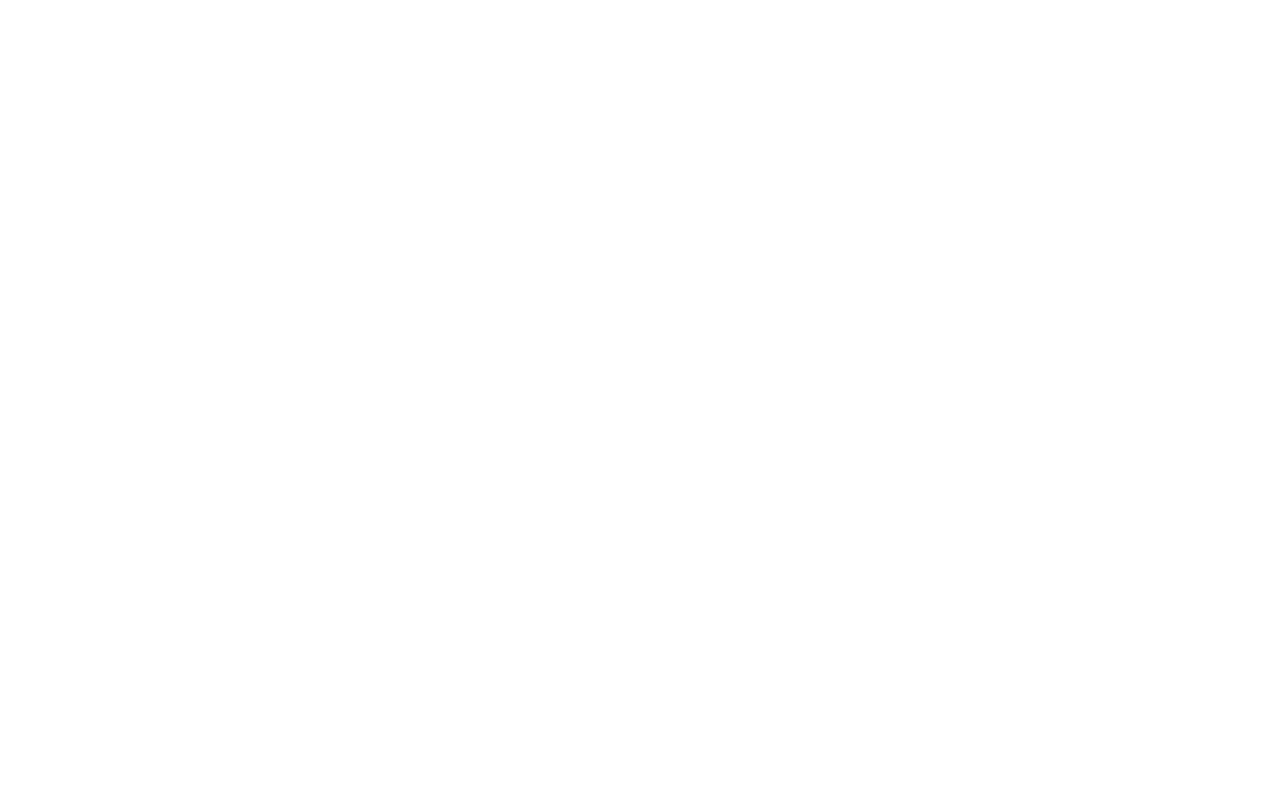
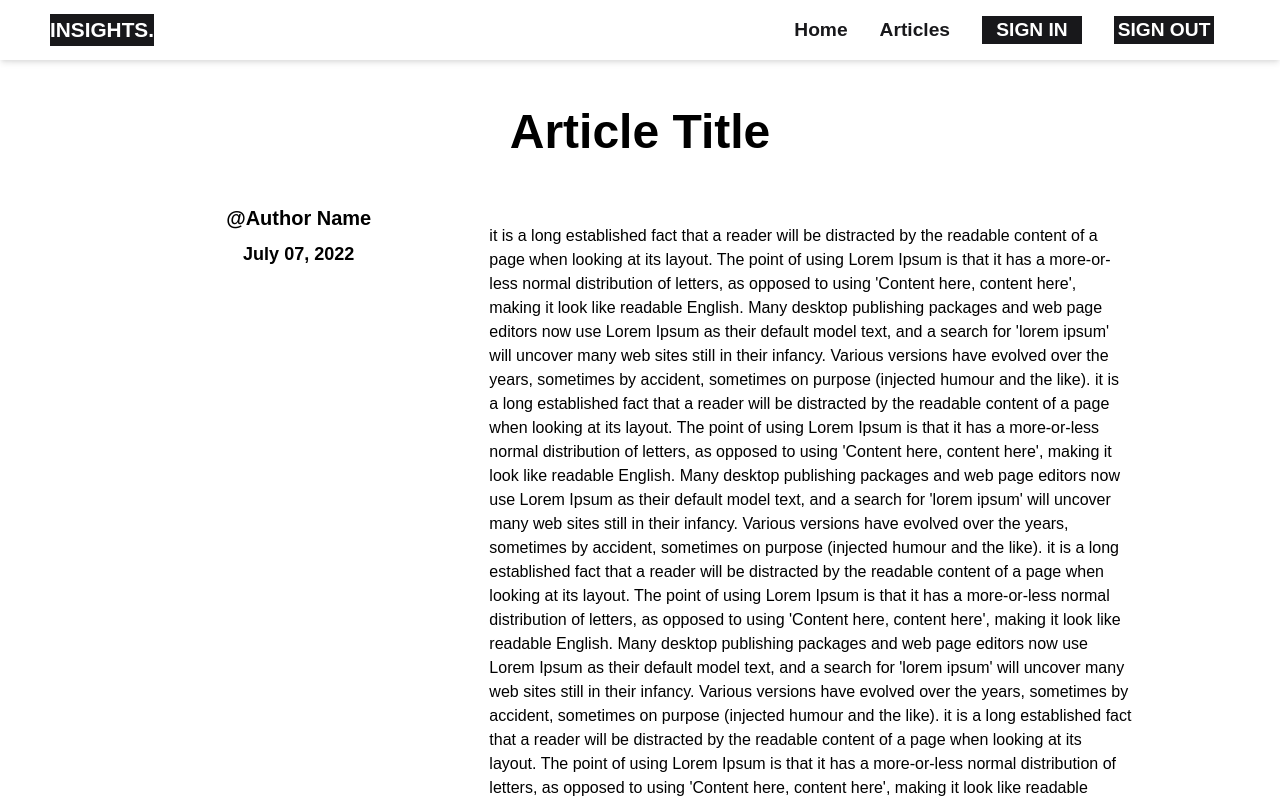
Before and after one commit to TimmyChan99/insights, a React (Create React App) app: page /articles/details in a window 1280 px wide. Before the commit this address had no page. Shown: the top 800 px of the page. Built offline with nearby package versions, Linux system fonts and the light colour scheme.

Commit message:
Add Article page

```diff
--- /dev/null
+++ b/src/componentes/articles/ArticleDetails.js
@@ -0,0 +1,37 @@
+import React from 'react';
+import Image from './Image'
+
+const ArticleDetails = () => {
+	const imgLink = 'https://images.pexels.com/photos/7380126/pexels-photo-7380126.jpeg?cs=srgb&dl=pexels-sena-aykut-7380126.jpg&fm=jpg'
+
+	return (
+		<article className='w-4/5 grid grid-cols-3 relative m-auto'>
+      {/* <Image link={imgLink}/> */}
+				<h3 className='text-5xl font-extrabold col-span-3 flex items-center justify-center text-center h-36'>Article Title</h3>
+			<div className='flex flex-col items-center space-y-2 h-fit sticky top-20'>
+			  <p className='text-xl font-bold	'>@Author Name</p>
+				<time className='text-lg font-bold'>July 07, 2022</time>
+			</div>
+			<p className='h-fit col-span-2 p-5'>
+			 it is a long established fact that a reader will be distracted by the readable content of a page when looking at its layout. The point of using Lorem Ipsum is that it has a more-or-less normal distribution of letters, as opposed to using 'Content here, content here', making it look like readable English. Many desktop publishing packages and web page editors now use Lorem Ipsum as their default model text, and a search for 'lorem ipsum' will uncover many web sites still in their infancy. Various versions have evolved over the years, sometimes by accident, sometimes on purpose (injected humour and the like).
+			 it is a long established fact that a reader will be distracted by the readable content of a page when looking at its layout. The point of using Lorem Ipsum is that it has a more-or-less normal distribution of letters, as opposed to using 'Content here, content here', making it look like readable English. Many desktop publishing packages and web page editors now use Lorem Ipsum as their default model text, and a search for 'lorem ipsum' will uncover many web sites still in their infancy. Various versions have evolved over the years, sometimes by accident, sometimes on purpose (injected humour and the like).
+			 it is a long established fact that a reader will be distracted by the readable content of a page when looking at its layout. The point of using Lorem Ipsum is that it has a more-or-less normal distribution of letters, as opposed to using 'Content here, content here', making it look like readable English. Many desktop publishing packages and web page editors now use Lorem Ipsum as their default model text, and a search for 'lorem ipsum' will uncover many web sites still in their infancy. Various versions have evolved over the years, sometimes by accident, sometimes on purpose (injected humour and the like).
+			 it is a long established fact that a reader will be distracted by the readable content of a page when looking at its layout. The point of using Lorem Ipsum is that it has a more-or-less normal distribution of letters, as opposed to using 'Content here, content here', making it look like readable English. Many desktop publishing packages and web page editors now use Lorem Ipsum as their default model text, and a search for 'lorem ipsum' will uncover many web sites still in their infancy. Various versions have evolved over the years, sometimes by accident, sometimes on purpose (injected humour and the like).
+			 it is a long established fact that a reader will be distracted by the readable content of a page when looking at its layout. The point of using Lorem Ipsum is that it has a more-or-less normal distribution of letters, as opposed to using 'Content here, content here', making it look like readable English. Many desktop publishing packages and web page editors now use Lorem Ipsum as their default model text, and a search for 'lorem ipsum' will uncover many web sites still in their infancy. Various versions have evolved over the years, sometimes by accident, sometimes on purpose (injected humour and the like).
+			 it is a long established fact that a reader will be distracted by the readable content of a page when looking at its layout. The point of using Lorem Ipsum is that it has a more-or-less normal distribution of letters, as opposed to using 'Content here, content here', making it look like readable English. Many desktop publishing packages and web page editors now use Lorem Ipsum as their default model text, and a search for 'lorem ipsum' will uncover many web sites still in their infancy. Various versions have evolved over the years, sometimes by accident, sometimes on purpose (injected humour and the like).
+			 it is a long established fact that a reader will be distracted by the readable content of a page when looking at its layout. The point of using Lorem Ipsum is that it has a more-or-less normal distribution of letters, as opposed to using 'Content here, content here', making it look like readable English. Many desktop publishing packages and web page editors now use Lorem Ipsum as their default model text, and a search for 'lorem ipsum' will uncover many web sites still in their infancy. Various versions have evolved over the years, sometimes by accident, sometimes on purpose (injected humour and the like).
+			 it is a long established fact that a reader will be distracted by the readable content of a page when looking at its layout. The point of using Lorem Ipsum is that it has a more-or-less normal distribution of letters, as opposed to using 'Content here, content here', making it look like readable English. Many desktop publishing packages and web page editors now use Lorem Ipsum as their default model text, and a search for 'lorem ipsum' will uncover many web sites still in their infancy. Various versions have evolved over the years, sometimes by accident, sometimes on purpose (injected humour and the like).
+			 it is a long established fact that a reader will be distracted by the readable content of a page when looking at its layout. The point of using Lorem Ipsum is that it has a more-or-less normal distribution of letters, as opposed to using 'Content here, content here', making it look like readable English. Many desktop publishing packages and web page editors now use Lorem Ipsum as their default model text, and a search for 'lorem ipsum' will uncover many web sites still in their infancy. Various versions have evolved over the years, sometimes by accident, sometimes on purpose (injected humour and the like).
+			 it is a long established fact that a reader will be distracted by the readable content of a page when looking at its layout. The point of using Lorem Ipsum is that it has a more-or-less normal distribution of letters, as opposed to using 'Content here, content here', making it look like readable English. Many desktop publishing packages and web page editors now use Lorem Ipsum as their default model text, and a search for 'lorem ipsum' will uncover many web sites still in their infancy. Various versions have evolved over the years, sometimes by accident, sometimes on purpose (injected humour and the like).
+			 it is a long established fact that a reader will be distracted by the readable content of a page when looking at its layout. The point of using Lorem Ipsum is that it has a more-or-less normal distribution of letters, as opposed to using 'Content here, content here', making it look like readable English. Many desktop publishing packages and web page editors now use Lorem Ipsum as their default model text, and a search for 'lorem ipsum' will uncover many web sites still in their infancy. Various versions have evolved over the years, sometimes by accident, sometimes on purpose (injected humour and the like).
+			 it is a long established fact that a reader will be distracted by the readable content of a page when looking at its layout. The point of using Lorem Ipsum is that it has a more-or-less normal distribution of letters, as opposed to using 'Content here, content here', making it look like readable English. Many desktop publishing packages and web page editors now use Lorem Ipsum as their default model text, and a search for 'lorem ipsum' will uncover many web sites still in their infancy. Various versions have evolved over the years, sometimes by accident, sometimes on purpose (injected humour and the like).
+			 it is a long established fact that a reader will be distracted by the readable content of a page when looking at its layout. The point of using Lorem Ipsum is that it has a more-or-less normal distribution of letters, as opposed to using 'Content here, content here', making it look like readable English. Many desktop publishing packages and web page editors now use Lorem Ipsum as their default model text, and a search for 'lorem ipsum' will uncover many web sites still in their infancy. Various versions have evolved over the years, sometimes by accident, sometimes on purpose (injected humour and the like).
+			 it is a long established fact that a reader will be distracted by the readable content of a page when looking at its layout. The point of using Lorem Ipsum is that it has a more-or-less normal distribution of letters, as opposed to using 'Content here, content here', making it look like readable English. Many desktop publishing packages and web page editors now use Lorem Ipsum as their default model text, and a search for 'lorem ipsum' will uncover many web sites still in their infancy. Various versions have evolved over the years, sometimes by accident, sometimes on purpose (injected humour and the like).
+			</p>
+
+
+		</article>
+	)
+}
+
+export default ArticleDetails
--- a/src/componentes/articles/ArticleSummery.js
+++ b/src/componentes/articles/ArticleSummery.js
@@ -1,4 +1,5 @@
 import React from 'react'
+import { NavLink } from 'react-router-dom'
 import Image from './Image'
 
 const ArticleSummery = () => {
@@ -7,8 +8,8 @@
 		<article className='h-96 flex flex-col space-y-2'>
       <Image link={imgLink}/>
 			<time className='text-lg font-bold'>.July 07, 2022</time>
-			<h3 className='text-2xl font-extrabold	'>Article Title</h3>
-			<p className='text-xl font-bold	'>Author Name</p>
+			<h3 className='text-2xl font-extrabold	'>_Article Title</h3>
+			<p className='text-xl font-bold	'>@Author Name</p>
 			<p className='truncate h-fit'>
 			Lorem Ipsum is simply dummy text of the printing and typesetting industry.
 			Lorem Ipsum has been the industry's standard dummy text ever since the 1500s,
@@ -20,7 +21,9 @@
 			 versions of Lorem Ipsum.
 			</p>
 			<hr className='border-1 border-zinc-900'/>
-			<a href='#' className='text-lg font-bold	'>Read more &rarr;</a>
+			<NavLink to='/articles/details'>
+			  Read more &rarr;
+			</NavLink>
 		</article>
 	)
 }
--- a/src/componentes/header/Header.js
+++ b/src/componentes/header/Header.js
@@ -9,7 +9,7 @@
 
 
 const Header = () => {
-	const [click, setClick] = useState(false);pm
+	const [click, setClick] = useState(false);
 
 	const handleClick = () => setClick(!click)
 
--- a/src/layouts/Layout.js
+++ b/src/layouts/Layout.js
@@ -2,6 +2,7 @@
 import { BrowserRouter as Router, Routes, Route } from 'react-router-dom';
 import Header from '../componentes/header/Header';
 import Articles from '../pages/Articles';
+import ArticleDetails from '../componentes/articles/ArticleDetails';
 import Home from '../pages/Home';
 
 const Layout = () => {
@@ -12,6 +13,7 @@
 			<Routes>
 				<Route path='/' element={<Home />} />
 				<Route path='/articles' element={<Articles />} />
+				<Route path='articles/details' element={<ArticleDetails />} />
 			</Routes>
 		</Router>
 		</>
--- a/src/pages/Articles.js
+++ b/src/pages/Articles.js
@@ -4,7 +4,7 @@
 const Articles = () => {
 	const list = [1, 2, 3, 4, 5, 6, 7]
 	return (
-		<ul className='w-5/6 grid grid-cols-1 gap-7 mx-auto'>
+		<ul className='w-5/6 grid grid-cols-1 gap-7 mx-auto sm:grid-cols-2 lg:grid-cols-3 xl:grid-cols-4'>
 			{ list.map((item) => {
         return (
 					<li key={item}>
```
